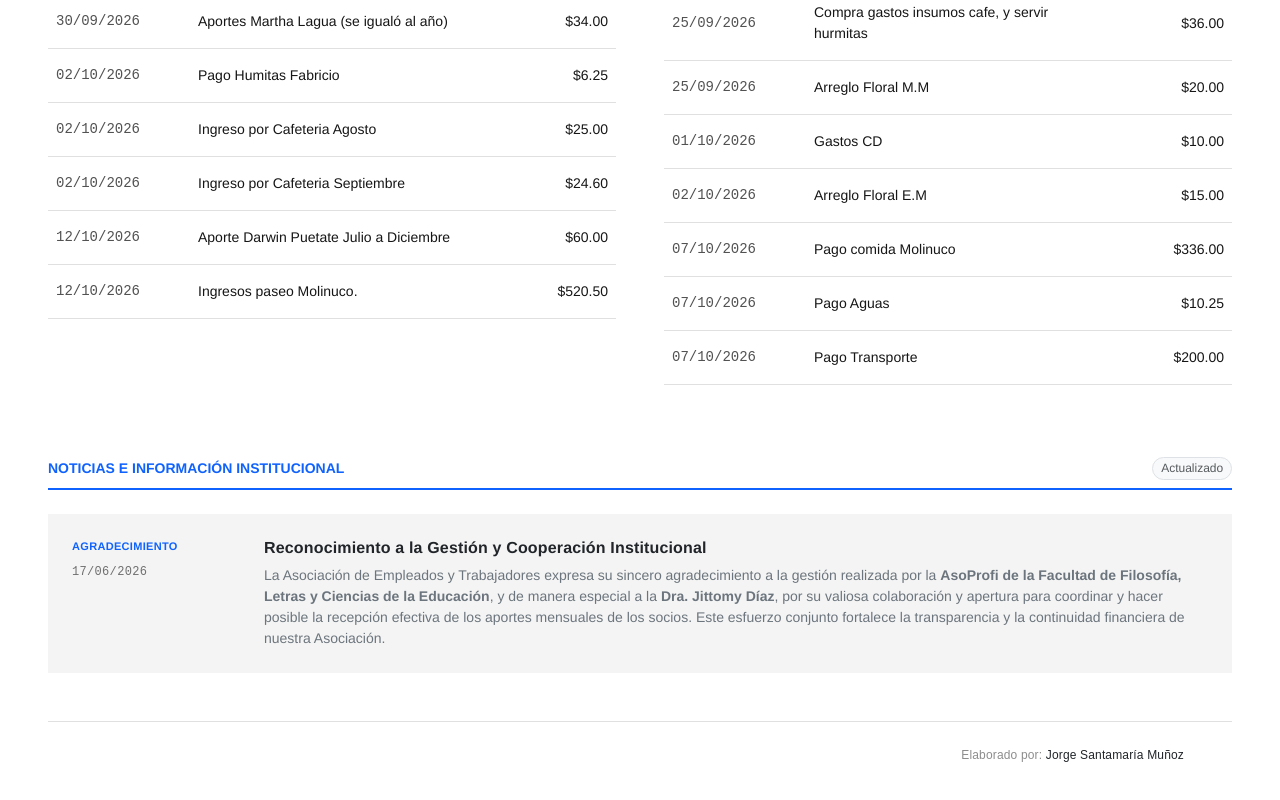
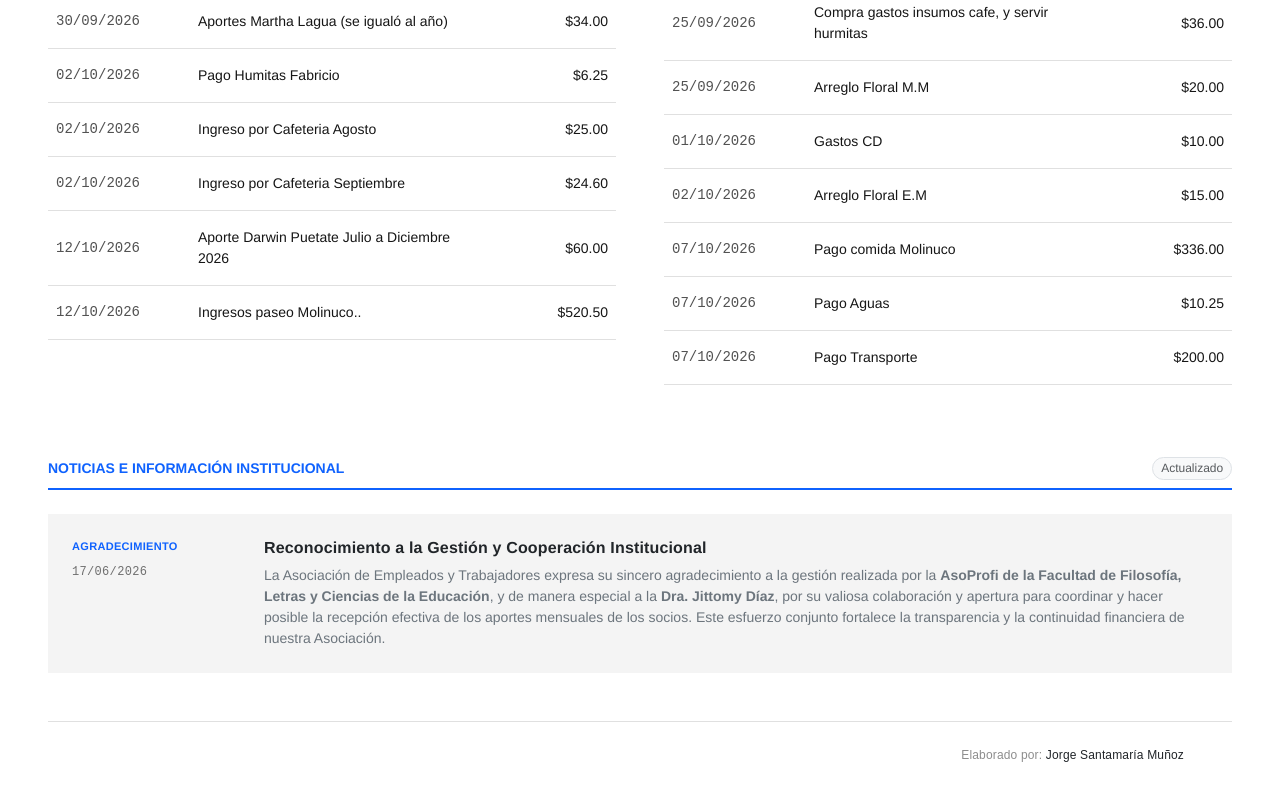
Before and after one commit to jjorgeadrian007/cuentas_aso, a React (Vite) app: page / in a window 1280 px wide. Shown: the part 1861-2661 px from the top of the page. Built offline with nearby package versions, Linux system fonts and the light colour scheme.

Commit message:
cuentas actuales

```diff
--- a/src/App.jsx
+++ b/src/App.jsx
@@ -31,8 +31,8 @@ export default function DashboardAsociacion() {
     { id: 23, fecha: "02/10/2026", nombre: "Pago Humitas Fabricio", valor: 6.25 },
     { id: 24, fecha: "02/10/2026", nombre: "Ingreso por Cafeteria Agosto", valor: 25.00 },
     { id: 25, fecha: "02/10/2026", nombre: "Ingreso por Cafeteria Septiembre", valor: 24.60 },
-    { id: 26, fecha: "12/10/2026", nombre: "Aporte Darwin Puetate Julio a Diciembre", valor: 60.00 },
-    { id: 27, fecha: "12/10/2026", nombre: "Ingresos paseo Molinuco.", valor: 520.50 },
+    { id: 26, fecha: "12/10/2026", nombre: "Aporte Darwin Puetate Julio a Diciembre 2026", valor: 60.00 },
+    { id: 27, fecha: "12/10/2026", nombre: "Ingresos paseo Molinuco..", valor: 520.50 },
   ]);
 
   const [egresos] = useState([
```
